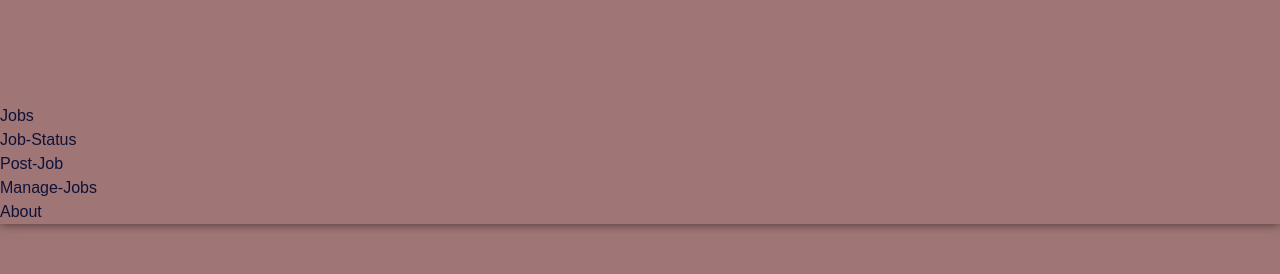
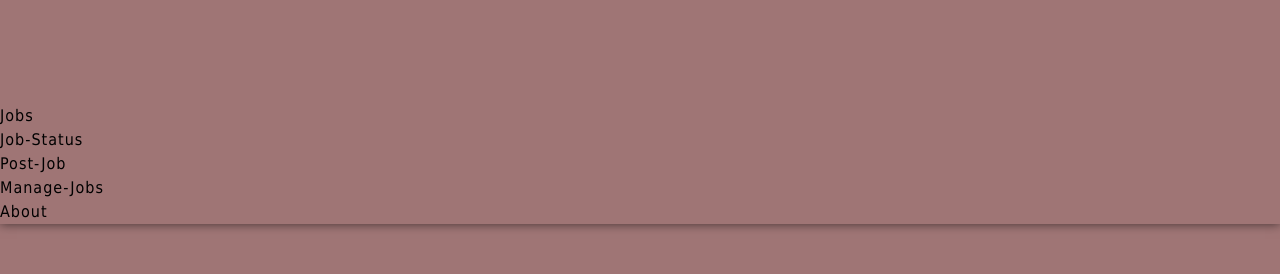
Before and after one commit to Mjasimmc/job-portal-client, a React (Vite) app: page / in a window 1280 px wide. Shown: the top 274 px of the page. Built offline with nearby package versions, Linux system fonts and the light colour scheme; no server answers.

Commit message:
completed working

```diff
--- a/src/index.css
+++ b/src/index.css
@@ -13,7 +13,16 @@ body {
 }
 
 * {
-  font-family: cursive, sans-serif, Arial, Helvetica, sans-serif;
+  font-family: Tahoma, Geneva, sans-serif;
+
+  letter-spacing: 1px;
+  word-spacing: 2px;
+  color: #000000;
+  font-weight: normal;
+  text-decoration: none;
+  font-style: normal;
+  font-variant: normal;
+  text-transform: none;
 }
 
 .shadows {
@@ -202,7 +211,7 @@ body {
 }
 
 .form__field~.form__label {
-  color:inherit
+  color: inherit
 }
 
 .form__field:focus~.form__label {
@@ -221,7 +230,7 @@ body {
   box-shadow: none;
 } */
 
-.animate-cards{
+.animate-cards {
   animation: card-showing .3s forwards ease-in-out;
 }
 
```
